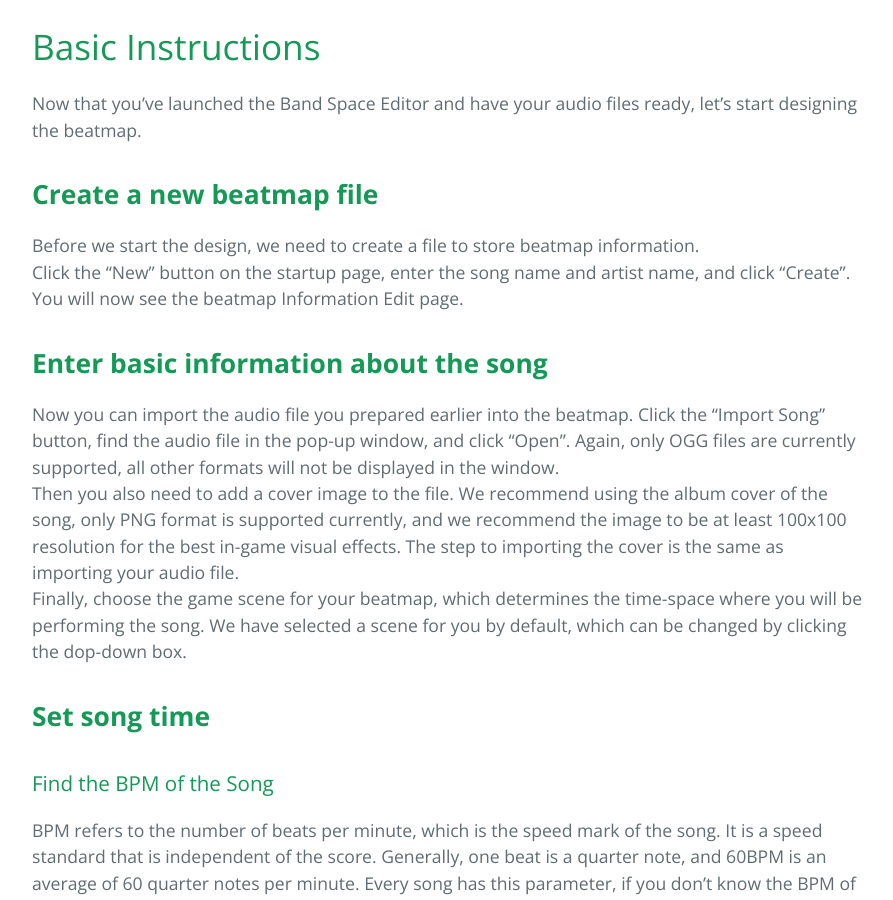
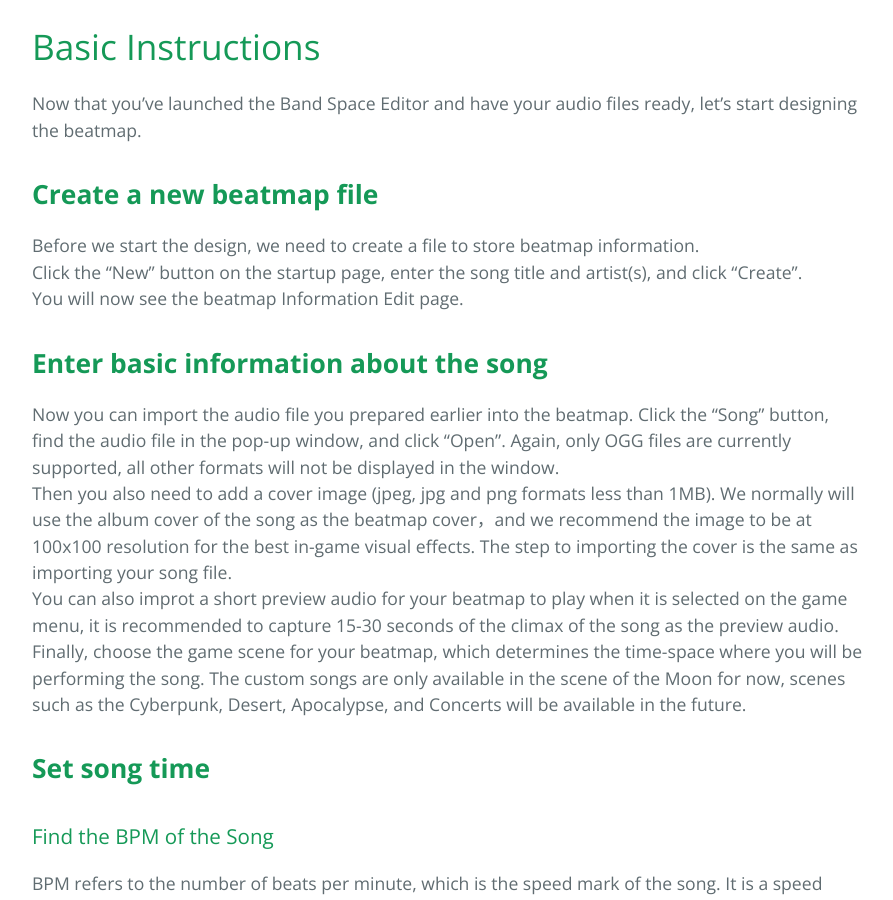
Before and after one commit to Smartmelon/BandSpace, a Jekyll site: the page built from pages/en/using-mapping.md, in a window 1280 px wide and 900 px high, scrolled down 578 px. Shown: the whole window, without its empty margins (192-1085 px from the left). Built offline with Jekyll 4.4.1, drawn with Linux system fonts in a browser that asks for light colours.

Commit message:
Update Document

```diff
--- a/pages/en/using-mapping.md
+++ b/pages/en/using-mapping.md
@@ -10,13 +10,14 @@ Now that you've launched the Band Space Editor and have your audio files ready,
 
 ## **Create a new beatmap file**
 Before we start the design, we need to create a file to store beatmap information.
-Click the "New" button on the startup page, enter the song name and artist name, and click "Create".
+Click the "New" button on the startup page, enter the song title and artist(s), and click "Create".
 You will now see the beatmap Information Edit page.
 
 ## **Enter basic information about the song**
-Now you can import the audio file you prepared earlier into the beatmap. Click the "Import Song" button, find the audio file in the pop-up window, and click "Open". Again, only OGG files are currently supported, all other formats will not be displayed in the window.
-Then you also need to add a cover image to the file. We recommend using the album cover of the song, only PNG format is supported currently, and we recommend the image to be at least 100x100 resolution for the best in-game visual effects. The step to importing the cover is the same as importing your audio file.
-Finally, choose the game scene for your beatmap, which determines the time-space where you will be performing the song. We have selected a scene for you by default, which can be changed by clicking the dop-down box.
+Now you can import the audio file you prepared earlier into the beatmap. Click the "Song" button, find the audio file in the pop-up window, and click "Open". Again, only OGG files are currently supported, all other formats will not be displayed in the window.
+Then you also need to add a cover image (jpeg, jpg and png formats less than 1MB). We normally will use the album cover of the song as the beatmap cover，and we recommend the image to be at 100x100 resolution for the best in-game visual effects. The step to importing the cover is the same as importing your song file.
+You can also improt a short preview audio for your beatmap to play when it is selected on the game menu, it is recommended to capture 15-30 seconds of the climax of the song as the preview audio.
+Finally, choose the game scene for your beatmap, which determines the time-space where you will be performing the song. The custom songs are only available in the scene of the Moon for now, scenes such as the Cyberpunk, Desert, Apocalypse, and Concerts will be available in the future.
 
 
 ## **Set song time**
```
Also changed, not shown: pages/en/getting-started.md (+1 -1 lines), pages/en/index.md (+1 -1 lines), pages/en/midi-to-beatmap.md (added, +36 -0 lines), pages/zh/index.md (+2 -2 lines), pages/zh/midi-to-beatmap.md (added, +30 -0 lines), pages/zh/using-mapping.md (+4 -4 lines).
